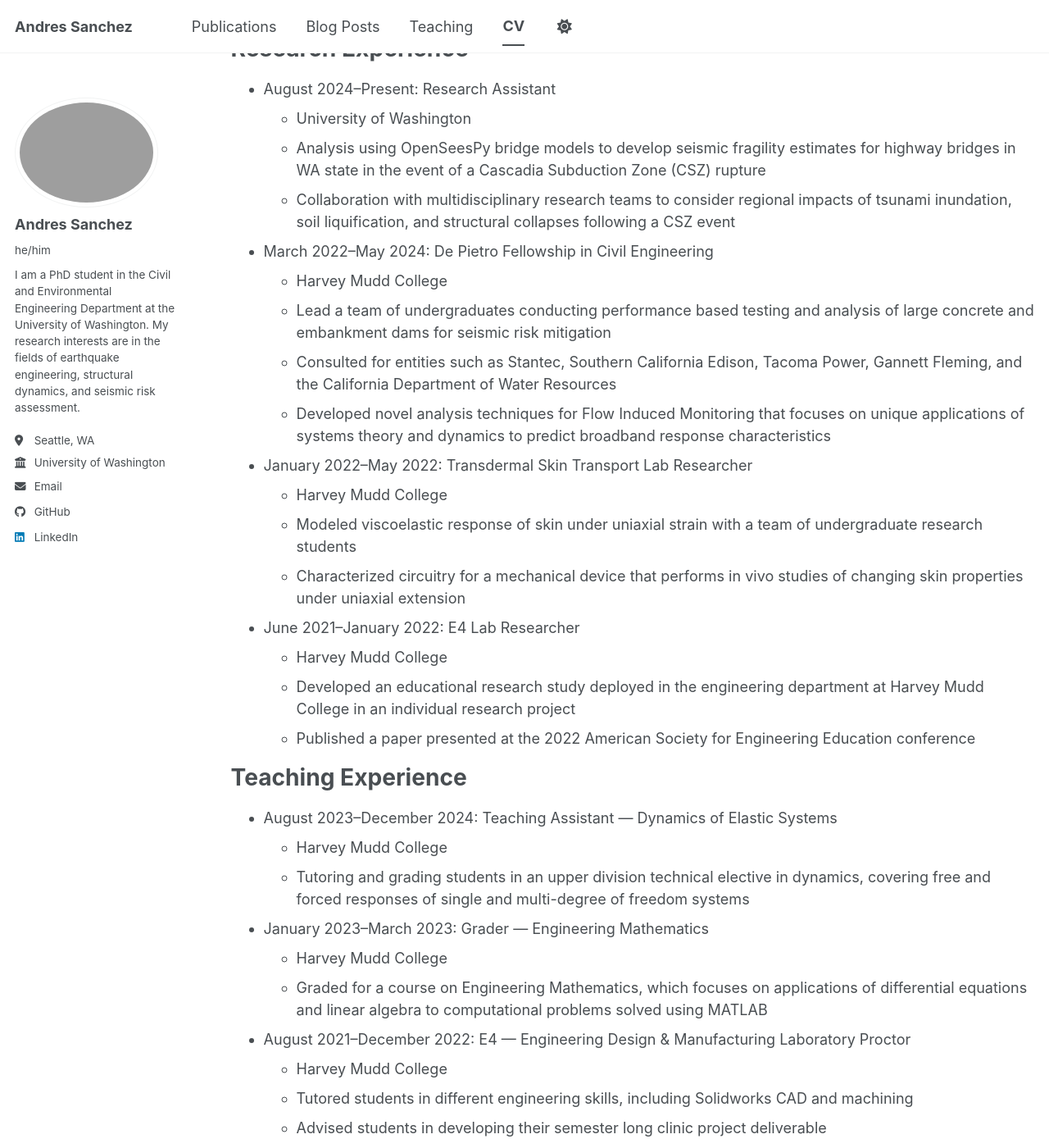
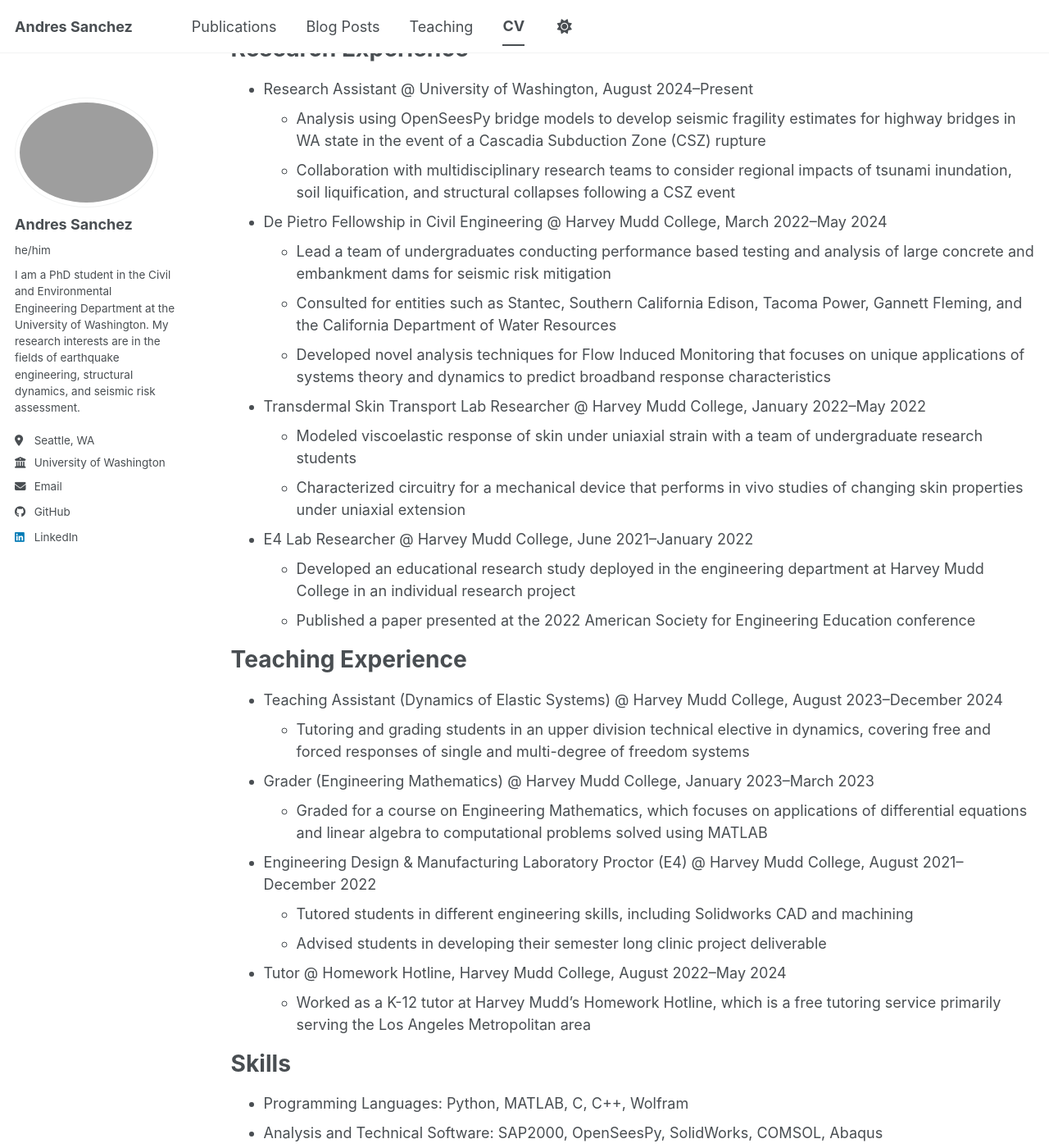
Before and after one commit to ajsanchez15/ajsanchez15.github.io, a Jekyll site: the page built from _pages/cv.md, in a window 1280 px wide and 1400 px high, scrolled down 233 px. Shown: the whole window at 82% size. Built offline with Jekyll 4.4.1, drawn with Linux system fonts in a browser that asks for light colours; a script bundle is joined from its source files by our own code; library files that are not in the unit come from our copies; some of the changed lines change nothing that is shown; some of the changed text lies outside the part shown.

Commit message:
updated CV

```diff
--- a/_pages/cv.md
+++ b/_pages/cv.md
@@ -11,49 +11,41 @@
 
 Education
 ======
-* Ph.D., Civil Engineering, University of Washington, Seattle, WA — August 2024–Present
+* Ph.D. (In Progress) , Civil Engineering, University of Washington, Seattle, WA — August 2024–Present
 * B.S., Engineering, Harvey Mudd College, Claremont, CA — May 2024
 
 Research Experience
 ======
-* August 2024–Present: Research Assistant
-  * University of Washington
+* Research Assistant @ University of Washington, August 2024–Present
   * Analysis using OpenSeesPy bridge models to develop seismic fragility estimates for highway bridges in WA state in the event of a Cascadia Subduction Zone (CSZ) rupture
   * Collaboration with multidisciplinary research teams to consider regional impacts of tsunami inundation, soil liquification, and structural collapses following a CSZ event
 
-* March 2022–May 2024: De Pietro Fellowship in Civil Engineering
-  * Harvey Mudd College
+* De Pietro Fellowship in Civil Engineering @ Harvey Mudd College, March 2022–May 2024
   * Lead a team of undergraduates conducting performance based testing and analysis of large concrete and embankment dams for seismic risk mitigation
   * Consulted for entities such as Stantec, Southern California Edison, Tacoma Power, Gannett Fleming, and the California Department of Water Resources
   * Developed novel analysis techniques for Flow Induced Monitoring that focuses on unique applications of systems theory and dynamics to predict broadband response characteristics
 
-* January 2022–May 2022: Transdermal Skin Transport Lab Researcher
-  * Harvey Mudd College
+* Transdermal Skin Transport Lab Researcher @ Harvey Mudd College, January 2022–May 2022
   * Modeled viscoelastic response of skin under uniaxial strain with a team of undergraduate research students
   * Characterized circuitry for a mechanical device that performs in vivo studies of changing skin properties under uniaxial extension
 
-* June 2021–January 2022: E4 Lab Researcher
-  * Harvey Mudd College
+* E4 Lab Researcher @ Harvey Mudd College, June 2021–January 2022
   * Developed an educational research study deployed in the engineering department at Harvey Mudd College in an individual research project
   * Published a paper presented at the 2022 American Society for Engineering Education conference
 
 Teaching Experience
 ======
-* August 2023–December 2024: Teaching Assistant — Dynamics of Elastic Systems
-  * Harvey Mudd College
+* Teaching Assistant (Dynamics of Elastic Systems) @ Harvey Mudd College, August 2023–December 2024
   * Tutoring and grading students in an upper division technical elective in dynamics, covering free and forced responses of single and multi-degree of freedom systems
 
-* January 2023–March 2023: Grader — Engineering Mathematics
-  * Harvey Mudd College
+* Grader (Engineering Mathematics) @ Harvey Mudd College, January 2023–March 2023
   * Graded for a course on Engineering Mathematics, which focuses on applications of differential equations and linear algebra to computational problems solved using MATLAB
 
-* August 2021–December 2022: E4 — Engineering Design & Manufacturing Laboratory Proctor
-  * Harvey Mudd College
+* Engineering Design & Manufacturing Laboratory Proctor (E4) @ Harvey Mudd College, August 2021–December 2022
   * Tutored students in different engineering skills, including Solidworks CAD and machining
   * Advised students in developing their semester long clinic project deliverable
 
-* August 2022–May 2024: Tutor
-  * Homework Hotline, Harvey Mudd College
+* Tutor @ Homework Hotline, Harvey Mudd College, August 2022–May 2024
   * Worked as a K-12 tutor at Harvey Mudd's Homework Hotline, which is a free tutoring service primarily serving the Los Angeles Metropolitan area
 
 Skills
@@ -75,10 +67,10 @@
 
 Technical Projects
 ======
-* August 2023–May 2024: Cowbell Labs — Harvey Mudd Engineering Clinic (Senior Team Member)
+* Senior Team Member (Harvey Mudd Engineering Clinic) @ Cowbell Labs, August 2023–May 2024
   * Designed a low cost mass flow controller for methane emissions during diffusion modeling tests
 
-* January 2023–May 2023: Casa Herrera Inc. — Harvey Mudd Engineering Clinic (Junior Team Member)
+* Junior Team Member (Harvey Mudd Engineering Clinic) @ Casa Herrera Inc., January 2023–May 2023
   * Developed a novel tortilla manufacturing technique for one of the leading industry entities in order to change industry standard design process with severe downtime issue
   * Characterized forced vibration inputs to a rigid blade for material separation
 
```
